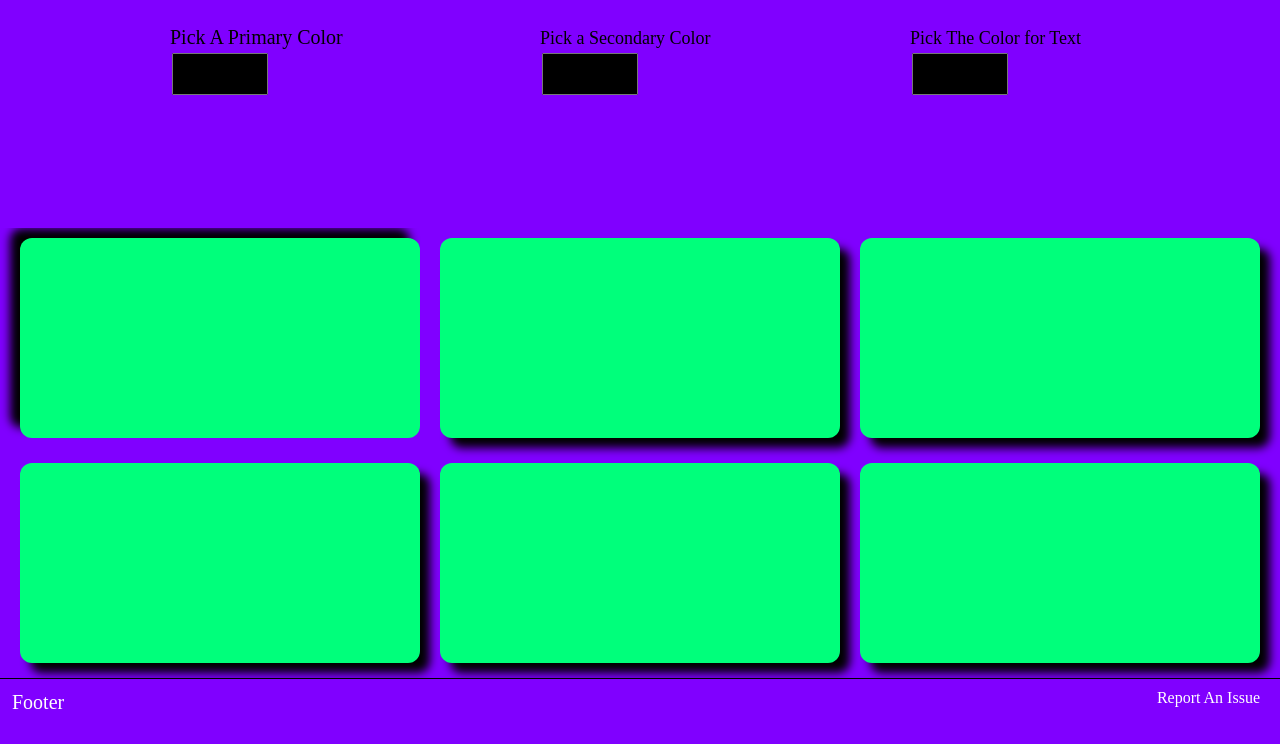
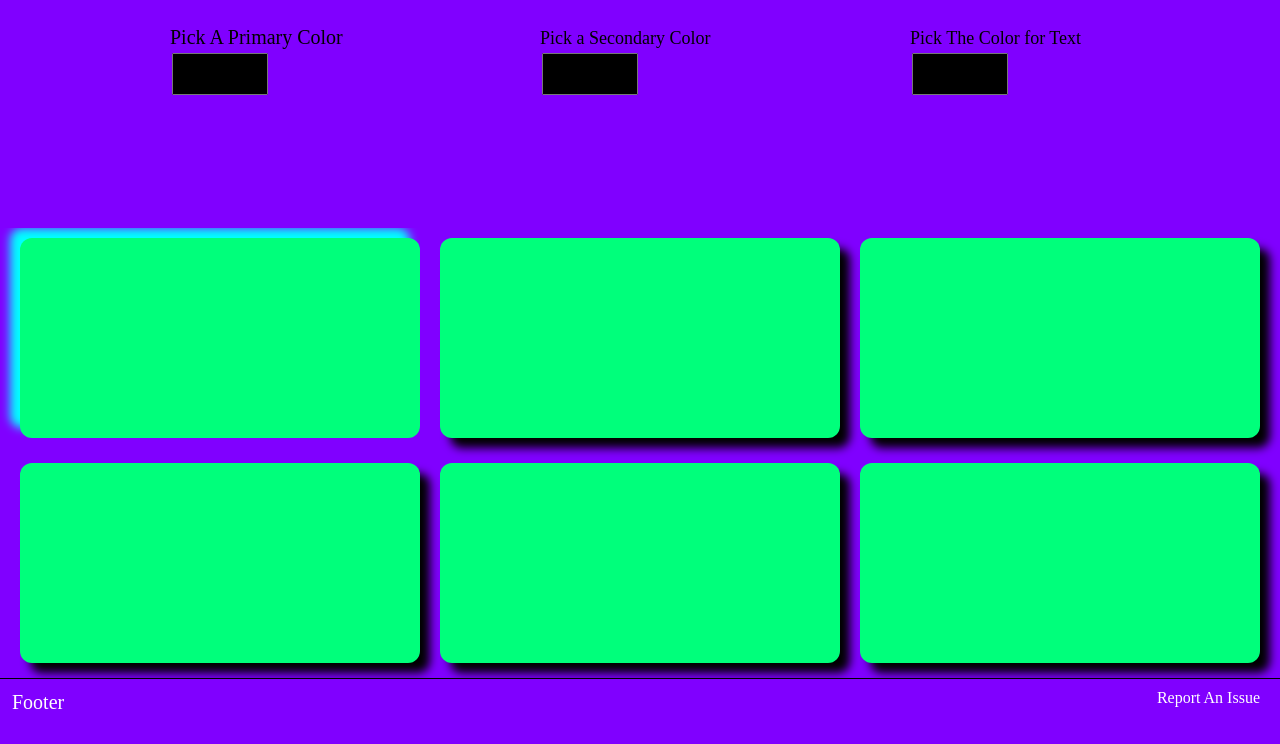
Before and after one commit to Muhammad-Fardin/ThemeScheme, a website built with Vite: page index.html in a window 1280 px wide. In both pictures the pointer is over the element 220 px from the left and 394 px from the top of the page. Shown: the part 56-800 px from the top of the page. Built offline with nearby package versions, Linux system fonts and the light colour scheme.

Commit message:
Update style.css

```diff
--- a/css/style.css
+++ b/css/style.css
@@ -75,7 +75,8 @@ input[type="color"] {
 }
 
 .box:hover {
-  box-shadow: -10px -10px 10px black;
+  box-shadow: -10px -10px 10px cyan;
+
 }
 
 .border-bottom {
```
